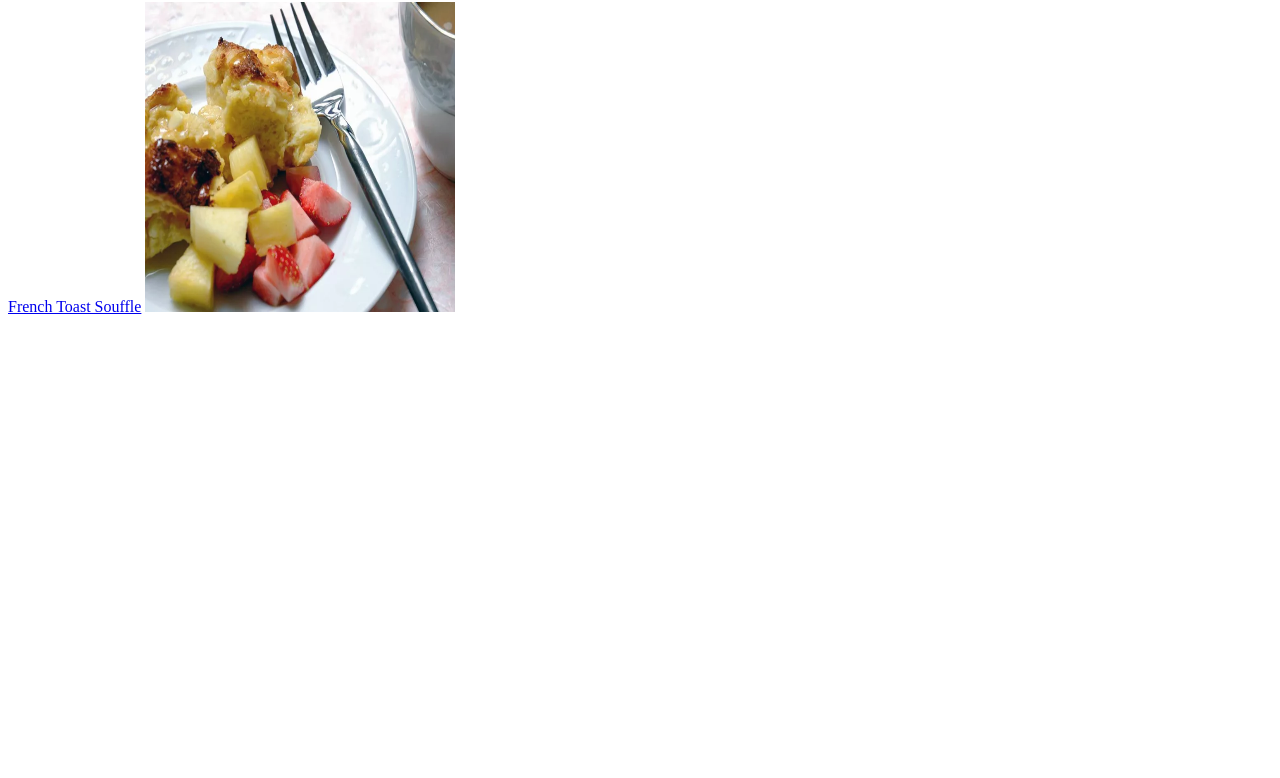
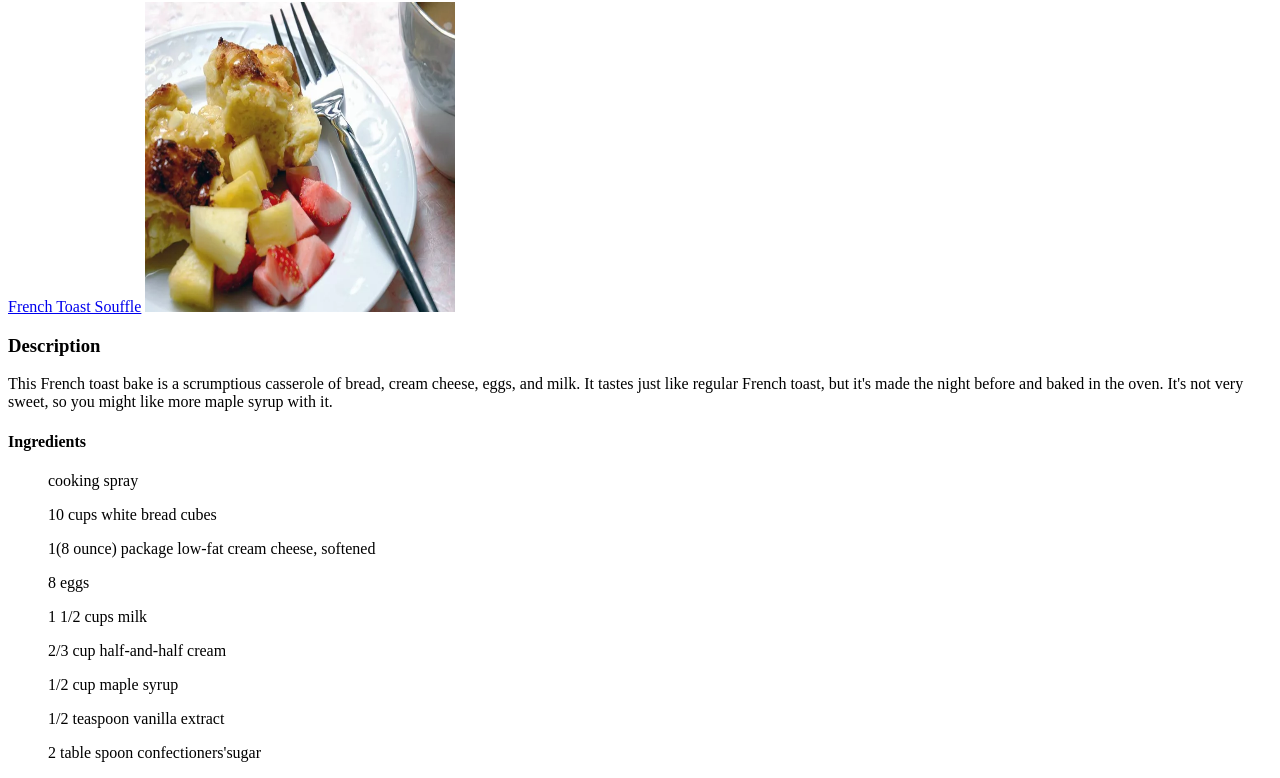
Before and after one commit to Vlad-Balteanu/odin-recipes, a plain HTML site: page index.html in a window 1280 px wide. Shown: the part 78-856 px from the top of the page. Before the commit the page ends 800 px from the top, so only its background shows below. Drawn offline with Linux system fonts and the light colour scheme.

Commit message:
add description of the recipe and add ingredients unorderd list

```diff
--- a/index.html
+++ b/index.html
@@ -12,6 +12,21 @@
         <a href="./recipes/FrenchToastSouffle.html">French Toast Souffle</a>
 
         <img src="../recipes/souffle.jpg" height="310" width="310">
+        <h3>Description</h3>
+        <p>This French toast bake is a scrumptious casserole of bread, cream cheese, eggs, and milk. It tastes just like regular French toast, but it's made the night before and baked in the oven. It's not very sweet, so you might like more maple syrup with it.</p>
+
+        <h4>Ingredients</h4>
+        <ul>
+            <p>cooking spray</p>
+            <p>10 cups white bread cubes</p>
+            <p>1(8 ounce) package low-fat cream cheese, softened</p>
+            <p>8 eggs</p>
+            <p>1 1/2 cups milk</p>
+            <p>2/3 cup half-and-half cream</p>
+            <p>1/2 cup maple syrup</p>
+            <p>1/2 teaspoon vanilla extract</p>
+            <p>2 table spoon confectioners'sugar</p>
+        </ul>
     </body>
 
 </html>
```
